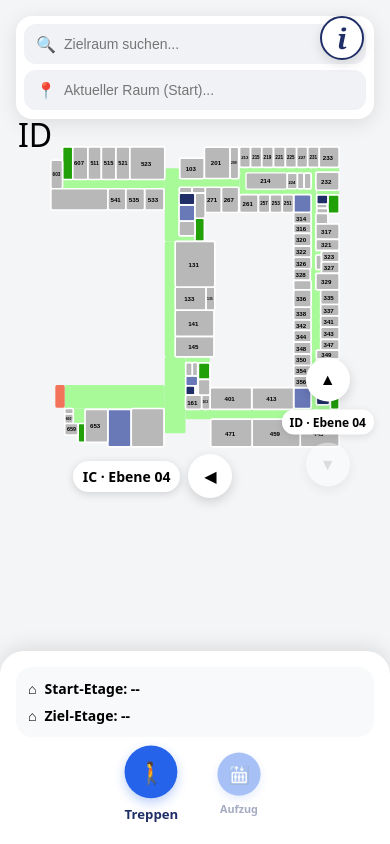
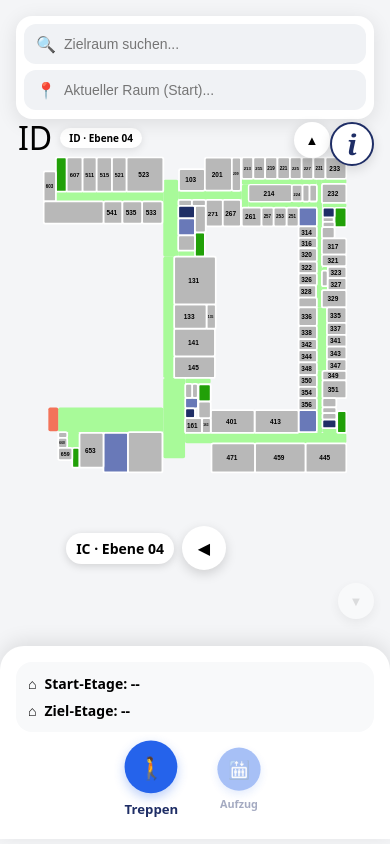
Before and after one commit to RonjaHeitmann/rub-campus-map, a plain HTML site: page InteraktiveMap/index.html in a window 390 px wide. Drawn offline with Linux system fonts and the light colour scheme.

Commit message:
Anpassung an InteraktiveMap

```diff
--- a/InteraktiveMap/index.html
+++ b/InteraktiveMap/index.html
@@ -12,7 +12,10 @@
     <div class="app-wrapper">
         <!-- SVG Karte -->
         <div id="map-container"></div>
-        <div id="building-name" class="building-name" aria-live="polite">ID</div>
+        <div class="building-heading">
+            <div id="building-name" class="building-name" aria-live="polite">ID</div>
+            <span id="current-floor-badge" class="floor-indicator">ID · Ebene 04</span>
+        </div>
         <div id="building-transition" class="building-transition" hidden>
             <span id="building-transition-label" class="building-transition-label">IC · Ebene 04</span>
             <button type="button" id="building-transition-button" class="btn-circle building-transition-button" aria-label="Zu Gebäude IC wechseln">
@@ -51,7 +54,7 @@
         <!-- Right Controls: Etagen-Switch Pfeile -->
         <div class="right-controls">
             <button id="btn-floor-up" class="btn-circle">▲</button>
-            <span id="current-floor-badge" class="floor-indicator">EG</span>
+            <span id="desktop-floor-badge" class="floor-indicator desktop-floor-badge">ID · Ebene 04</span>
             <button id="btn-floor-down" class="btn-circle">▼</button>
         </div>
 
--- a/InteraktiveMap/script.js
+++ b/InteraktiveMap/script.js
@@ -4,6 +4,7 @@ document.addEventListener("DOMContentLoaded", async () => {
     const searchInput = document.getElementById("search-input");
     const searchResults = document.getElementById("search-results");
     const currentFloorBadge = document.getElementById("current-floor-badge");
+    const desktopFloorBadge = document.getElementById("desktop-floor-badge");
     const btnFloorUp = document.getElementById("btn-floor-up");
     const btnFloorDown = document.getElementById("btn-floor-down");
     const appWrapper = document.querySelector(".app-wrapper");
@@ -333,6 +334,9 @@ document.addEventListener("DOMContentLoaded", async () => {
 
         if (currentFloorBadge) {
             currentFloorBadge.textContent = getFloorLabel(currentBuilding, currentFloor);
+        }
+        if (desktopFloorBadge) {
+            desktopFloorBadge.textContent = getFloorLabel(currentBuilding, currentFloor);
         }
         if (buildingName) buildingName.textContent = currentBuilding;
         if (btnFloorUp) btnFloorUp.disabled = currentBuilding === "IC" || currentFloor >= maxFloors;
--- a/InteraktiveMap/styles.css
+++ b/InteraktiveMap/styles.css
@@ -55,18 +55,43 @@ body, html {
     max-height: 100%;
     display: block;
     object-fit: contain;
+    transform: scale(1);
+}
+
+.desktop-floor-badge {
+    display: block;
+}
+
+.building-heading .floor-indicator {
+    display: none;
 }
 
 .building-name {
+    color: #000000;
+    font-size: var(--top-overlay-height);
+    font-weight: 500;
+    line-height: 1;
+}
+
+.building-heading {
     position: absolute;
     top: 16px;
     left: 24px;
     z-index: 9;
-    color: #000000;
-    font-size: var(--top-overlay-height);
-    font-weight: 500;
-    line-height: 1;
+    display: flex;
+    align-items: center;
+    gap: 10px;
     pointer-events: none;
+}
+
+.floor-indicator {
+    background: #ffffff;
+    padding: 4px 8px;
+    border-radius: 12px;
+    font-size: 12px;
+    font-weight: bold;
+    box-shadow: 0 2px 8px rgba(0,0,0,0.1);
+    white-space: nowrap;
 }
 
 .building-transition {
@@ -181,7 +206,7 @@ body, html {
     position: absolute;
     top: 16px;
     right: calc(16px + var(--legend-offset-x));
-    z-index: 10;
+    z-index: 11;
     display: flex;
     flex-direction: column;
     align-items: flex-end;
@@ -309,15 +334,6 @@ body, html {
 .btn-circle:disabled {
     opacity: 0.4;
     cursor: default;
-}
-
-.floor-indicator {
-    background: #ffffff;
-    padding: 4px 8px;
-    border-radius: 12px;
-    font-size: 12px;
-    font-weight: bold;
-    box-shadow: 0 2px 8px rgba(0,0,0,0.1);
 }
 
 /* BOTTOM PANEL: Fest am unteren Rand */
@@ -460,10 +476,76 @@ text.room-label {
 }
 
 @media (max-width: 640px) {
+    #map-container svg {
+        transform: scale(1.05);
+    }
+
+    .desktop-floor-badge {
+        display: none;
+    }
+
+    .building-heading .floor-indicator {
+        display: inline-block;
+    }
+    :root {
+        --map-offset-y: -5px;
+    }
+
+    .building-heading {
+        top: 122px;
+        left: 18px;
+        gap: 8px;
+    }
+
     .building-name {
-        top: calc(16px + var(--top-overlay-height));
-        left: 18px;
         font-size: 32px;
+    }
+
+    .floor-indicator {
+        min-width: 82px;
+        text-align: center;
+        padding: 3px 7px;
+        font-size: 10px;
+    }
+
+    .map-legend {
+        top: 122px;
+        right: 16px;
+    }
+
+    .right-controls {
+        top: 0;
+        right: 0;
+        width: 100%;
+        height: 100%;
+        transform: none;
+        pointer-events: none;
+    }
+
+    .right-controls button {
+        position: absolute;
+        width: 36px;
+        height: 36px;
+        font-size: 13px;
+        pointer-events: auto;
+    }
+
+    .right-controls #btn-floor-up {
+        top: 122px;
+        right: 60px;
+    }
+
+    .right-controls #btn-floor-down {
+        bottom: 225px;
+        right: 16px;
+    }
+
+    .building-transition {
+        bottom: 225px;
+    }
+
+    .bottom-panel {
+        bottom: 5px;
     }
 }
 
--- a/script.js
+++ b/script.js
@@ -4,6 +4,7 @@ document.addEventListener("DOMContentLoaded", async () => {
     const searchInput = document.getElementById("search-input");
     const searchResults = document.getElementById("search-results");
     const currentFloorBadge = document.getElementById("current-floor-badge");
+    const desktopFloorBadge = document.getElementById("desktop-floor-badge");
     const btnFloorUp = document.getElementById("btn-floor-up");
     const btnFloorDown = document.getElementById("btn-floor-down");
     const appWrapper = document.querySelector(".app-wrapper");
@@ -333,6 +334,9 @@ document.addEventListener("DOMContentLoaded", async () => {
 
         if (currentFloorBadge) {
             currentFloorBadge.textContent = getFloorLabel(currentBuilding, currentFloor);
+        }
+        if (desktopFloorBadge) {
+            desktopFloorBadge.textContent = getFloorLabel(currentBuilding, currentFloor);
         }
         if (buildingName) buildingName.textContent = currentBuilding;
         if (btnFloorUp) btnFloorUp.disabled = currentBuilding === "IC" || currentFloor >= maxFloors;
--- a/styles.css
+++ b/styles.css
@@ -55,18 +55,43 @@ body, html {
     max-height: 100%;
     display: block;
     object-fit: contain;
+    transform: scale(1);
 }
 
-.building-name {
+.desktop-floor-badge {
+    display: block;
+}
+
+.building-heading .floor-indicator {
+    display: none;
+}
+
+.building-heading {
     position: absolute;
     top: 16px;
     left: 24px;
     z-index: 9;
+    display: flex;
+    align-items: center;
+    gap: 10px;
+    pointer-events: none;
+}
+
+.building-name {
     color: #000000;
     font-size: var(--top-overlay-height);
     font-weight: 500;
     line-height: 1;
-    pointer-events: none;
+}
+
+.floor-indicator {
+    background: #ffffff;
+    padding: 4px 8px;
+    border-radius: 12px;
+    font-size: 12px;
+    font-weight: bold;
+    box-shadow: 0 2px 8px rgba(0,0,0,0.1);
+    white-space: nowrap;
 }
 
 .building-transition {
@@ -181,7 +206,7 @@ body, html {
     position: absolute;
     top: 16px;
     right: calc(16px + var(--legend-offset-x));
-    z-index: 10;
+    z-index: 11;
     display: flex;
     flex-direction: column;
     align-items: flex-end;
@@ -309,15 +334,6 @@ body, html {
 .btn-circle:disabled {
     opacity: 0.4;
     cursor: default;
-}
-
-.floor-indicator {
-    background: #ffffff;
-    padding: 4px 8px;
-    border-radius: 12px;
-    font-size: 12px;
-    font-weight: bold;
-    box-shadow: 0 2px 8px rgba(0,0,0,0.1);
 }
 
 /* BOTTOM PANEL: Fest am unteren Rand */
@@ -462,7 +478,7 @@ text.room-label {
 @media (max-width: 640px) {
     :root {
         --map-offset-x: 0px;
-        --map-offset-y: 0px;
+        --map-offset-y: -5px;
         --top-overlay-height: 84px;
     }
 
@@ -484,12 +500,32 @@ text.room-label {
         height: 100%;
         max-width: 100%;
         max-height: 100%;
+        transform: scale(1.05);
+    }
+
+    .desktop-floor-badge {
+        display: none;
+    }
+
+    .building-heading .floor-indicator {
+        display: inline-block;
+    }
+
+    .building-heading {
+        top: 132px;
+        left: 24px;
+        gap: 8px;
     }
 
     .building-name {
-        top: 112px;
-        left: 24px;
         font-size: 26px;
+    }
+
+    .floor-indicator {
+        min-width: 82px;
+        text-align: center;
+        padding: 3px 7px;
+        font-size: 10px;
     }
 
     .top-search-card {
@@ -520,7 +556,7 @@ text.room-label {
     }
 
     .map-legend {
-        top: 112px;
+        top: 132px;
         right: 16px;
     }
 
@@ -540,15 +576,14 @@ text.room-label {
         pointer-events: none;
     }
 
-    .right-controls button,
-    .right-controls .floor-indicator {
+    .right-controls button {
         pointer-events: auto;
     }
 
     .right-controls #btn-floor-up {
         position: absolute;
-        top: 148px;
-        right: 16px;
+        top: 132px;
+        right: 60px;
         width: 36px;
         height: 36px;
         font-size: 13px;
@@ -556,26 +591,16 @@ text.room-label {
 
     .right-controls #btn-floor-down {
         position: absolute;
-        bottom: 210px;
+        bottom: 230px;
         right: 16px;
         width: 36px;
         height: 36px;
         font-size: 13px;
     }
 
-    .right-controls .floor-indicator {
-        position: absolute;
-        top: 116px;
-        right: 58px;
-        min-width: 82px;
-        text-align: center;
-        padding: 3px 7px;
-        font-size: 10px;
-    }
-
     .building-transition {
         top: auto !important;
-        bottom: 210px;
+        bottom: 230px;
         left: 24px !important;
         gap: 6px;
     }
@@ -592,6 +617,7 @@ text.room-label {
     }
 
     .bottom-panel {
+        bottom: 5px;
         height: 210px;
         padding: 12px 14px 10px;
         border-top-left-radius: 18px;
```
Also changed, not shown: index.html (+5 -2 lines), ID04.svg, 9 other files.
